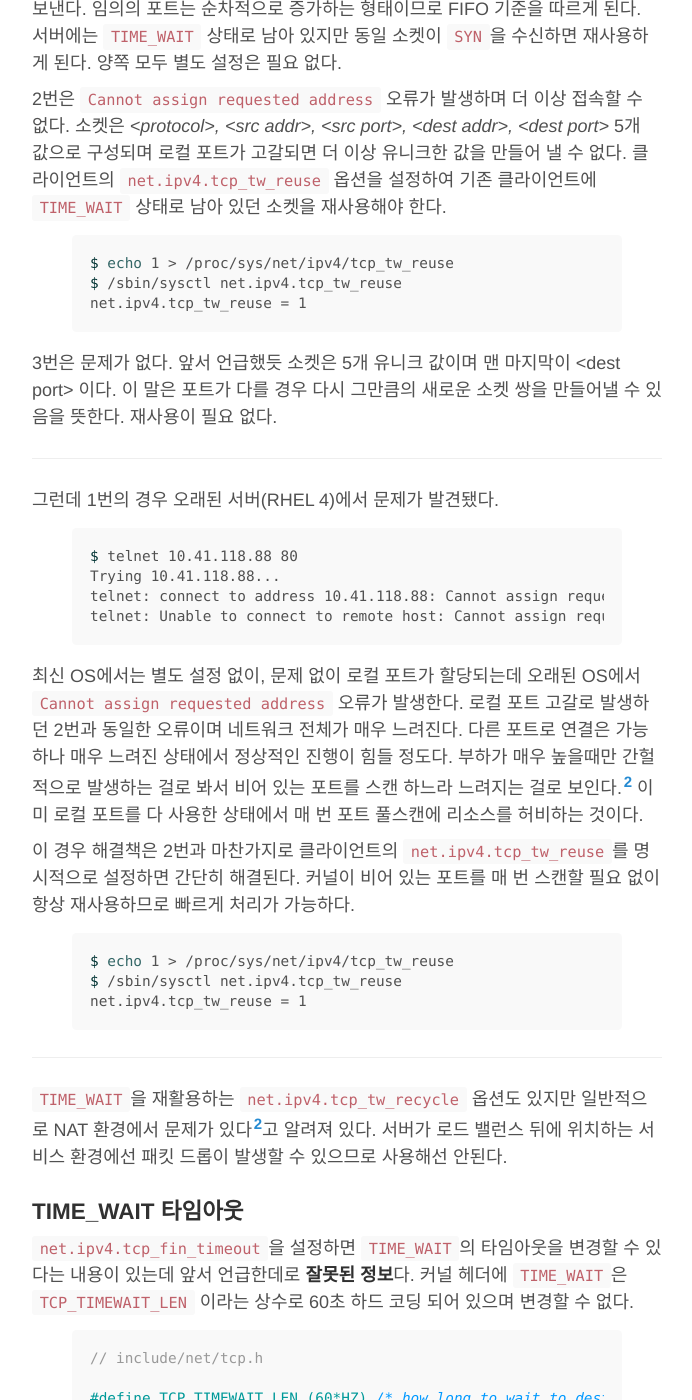
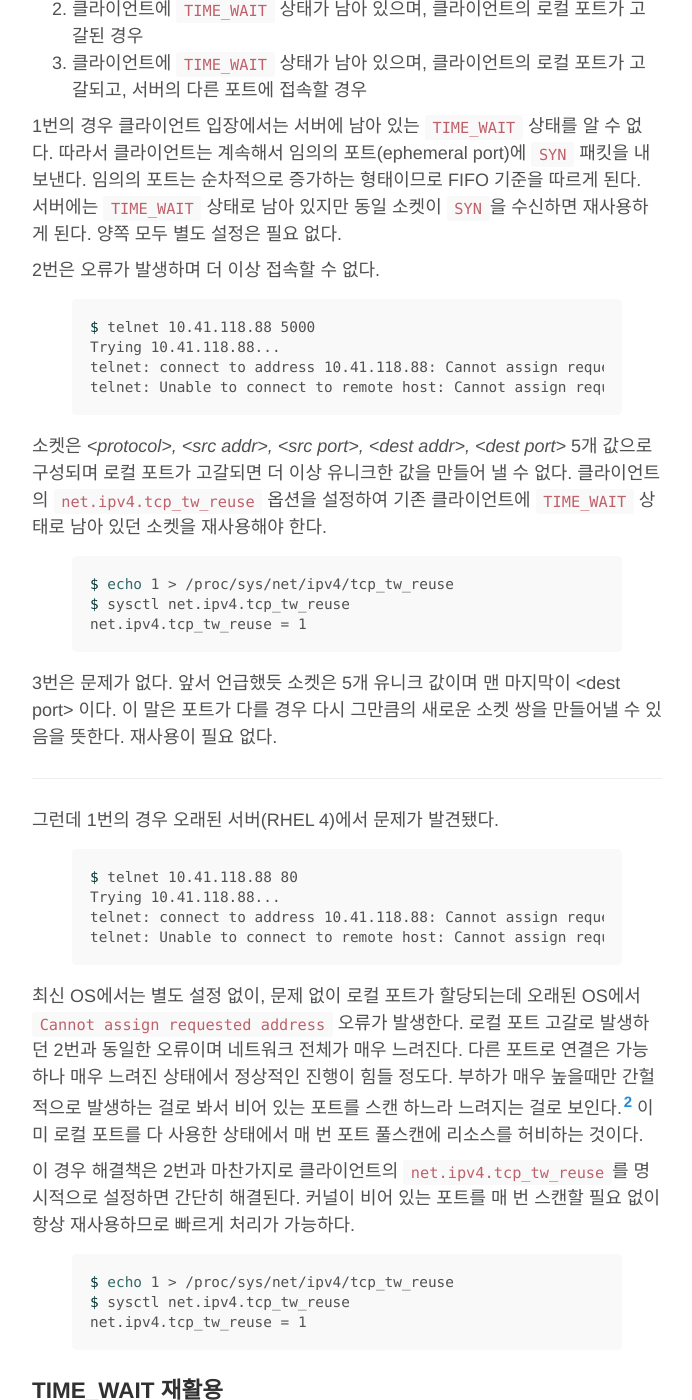
Before and after one commit to Umaigenomu/likejazz.github.io, a Jekyll site: the page built from _posts/2015-06-09-time-wait.md, in a window 1280 px wide and 1400 px high, scrolled down 11296 px. Shown: the whole window, without its empty margins (293-985 px from the left). Built offline with Jekyll 4.4.1, drawn with Linux system fonts in a browser that asks for light colours; some of the changed text lies outside the part shown.

Commit message:
Publishing

```diff
--- a/_posts/2015-06-09-time-wait.md
+++ b/_posts/2015-06-09-time-wait.md
@@ -27,19 +27,19 @@
 
 현재 시점에서 인터넷에 있는 가장 정확한 문서는 Vincent Bernat 가 작성한 [Coping with the TCP TIME-WAIT state on busy Linux servers](http://vincent.bernat.im/en/blog/2014-tcp-time-wait-state-linux.html) 이다. 이외 대부분의 문서는 잘못된 내용을 담고 있는 경우가 많으니 주의가 필요하다.
 
-그렇다면 `TIME_WAIT` 상태가 왜 필요하고, 왜 그렇게 길게 설정되어 있는지 이유를 살펴보도록 한다. 만약 `TIME_WAIT`이 짧다면 아래와 같은 두 가지 문제[^fn-2]가 발생한다.
+그렇다면 `TIME_WAIT` 상태가 왜 필요하고, 왜 그렇게 길게 설정되어 있는지 이유를 살펴보도록 한다. 만일 `TIME_WAIT`이 짧다면 아래와 같은 두 가지 문제[^fn-2]가 발생한다.
 
 <img src="http://d1g3mdmxf8zbo9.cloudfront.net/images/tcp/duplicate-segment.png" width="300" />
 
 첫 번째는 지연 패킷이 발생할 경우다.
 
-이미 다른 연결로 진행되었을 수 있고 지연 패킷이 뒤늦게 도달해 데이타 무결성 문제가 발생할 수 있다.
+이미 다른 연결로 진행되었을 수 있고 지연 패킷이 뒤늦게 도달해 데이타 무결성 문제가 발생한다.
 
 <img src="http://d1g3mdmxf8zbo9.cloudfront.net/images/tcp/last-ack.png" width="300" />
 
 두 번째는 원격 종단의 연결이 닫혔는지 확인해야할 경우다.
 
-마지막 `ACK` 유실시 상대방은 `LAST_ACK` 상태에 빠지게 되고 새로운 `SYN` 패킷 전달시 `RST`를 리턴하며, 새로운 연결이 오류를 내며 실패한다.
+마지막 `ACK` 유실시 상대방은 `LAST_ACK` 상태에 빠지게 되고 새로운 `SYN` 패킷 전달시 `RST`를 리턴한다. 새로운 연결은 오류를 내며 실패한다. 이미 연결을 시도한 상태이기 때문에 상대방에게 접속 오류 메시지가 출력될 것이다.
 
 따라서 반드시 `TIME_WAIT`이 일정 시간 남아 있어서 패킷의 오동작을 예방해야 한다.
 
@@ -238,7 +238,12 @@
 
 처리한 쓰레드도 이미 종료된 상태로 할당된 프로세스도 보이지 않는다. 이미 커널로 처리 권한이 넘어 갔으며 프로세스를 종료해도 `TIME_WAIT` 상태는 사라지지 않는다. 오히려 소켓이 해당 포트를 점유하고 있는 상태로 60초 동안 재시작을 할 수 없게 된다.
 
-재시작을 시도하면 `Address already in use`로 `bind()` 단계에서 오류가 발생하며 시간이 지나 `TIME_WAIT`이 모두 사라진 후에야 가능하다.
+재시작을 시도하면 `bind()` 단계에서 오류가 발생하며 시간이 지나 `TIME_WAIT`이 모두 사라진 후에야 가능하다.
+
+{% highlight bash %}
+$ ./server
+ERROR: Address already in use
+{% endhighlight %}
 
 만약 즉시 재시작이 필요하다면 `setsockopt()`의 `SO_REUSEADDR` 옵션을 적용하면 `bind()` 단계에서 커널이 가져간 처리 권한을 다시 돌려받으며 즉시 재시작 가능하다.
 
@@ -312,7 +322,7 @@
 서버가 또 다른 서버에 클라이언트로 접속하지만 않는다면 자신의 로컬 포트는 사용할 일이 없으며, 리눅스의 로컬 포트 범위는 3만개 정도로 설정되어 있다.
 
 {% highlight bash %}
-$ /sbin/sysctl net.ipv4.ip_local_port_range
+$ sysctl net.ipv4.ip_local_port_range
 net.ipv4.ip_local_port_range = 32768  61000
 {% endhighlight %}
 
@@ -328,11 +338,20 @@
 
 1번의 경우 클라이언트 입장에서는 서버에 남아 있는 `TIME_WAIT` 상태를 알 수 없다. 따라서 클라이언트는 계속해서 임의의 포트(ephemeral port)에 `SYN` 패킷을 내보낸다. 임의의 포트는 순차적으로 증가하는 형태이므로 FIFO 기준을 따르게 된다. 서버에는 `TIME_WAIT` 상태로 남아 있지만 동일 소켓이 `SYN`을 수신하면 재사용하게 된다. 양쪽 모두 별도 설정은 필요 없다.
 
-2번은 `Cannot assign requested address` 오류가 발생하며 더 이상 접속할 수 없다. 소켓은 *\<protocol\>, \<src addr\>, \<src port\>, \<dest addr\>, \<dest port\>* 5개 값으로 구성되며 로컬 포트가 고갈되면 더 이상 유니크한 값을 만들어 낼 수 없다. 클라이언트의 `net.ipv4.tcp_tw_reuse` 옵션을 설정하여 기존 클라이언트에 `TIME_WAIT` 상태로 남아 있던 소켓을 재사용해야 한다.
+2번은 오류가 발생하며 더 이상 접속할 수 없다.
+
+{% highlight bash %}
+$ telnet 10.41.118.88 5000
+Trying 10.41.118.88...
+telnet: connect to address 10.41.118.88: Cannot assign requested address
+telnet: Unable to connect to remote host: Cannot assign requested address
+{% endhighlight %}
+
+소켓은 *\<protocol\>, \<src addr\>, \<src port\>, \<dest addr\>, \<dest port\>* 5개 값으로 구성되며 로컬 포트가 고갈되면 더 이상 유니크한 값을 만들어 낼 수 없다. 클라이언트의 `net.ipv4.tcp_tw_reuse` 옵션을 설정하여 기존 클라이언트에 `TIME_WAIT` 상태로 남아 있던 소켓을 재사용해야 한다.
 
 {% highlight bash %}
 $ echo 1 > /proc/sys/net/ipv4/tcp_tw_reuse
-$ /sbin/sysctl net.ipv4.tcp_tw_reuse
+$ sysctl net.ipv4.tcp_tw_reuse
 net.ipv4.tcp_tw_reuse = 1
 {% endhighlight %}
 
@@ -355,13 +374,13 @@
 
 {% highlight bash %}
 $ echo 1 > /proc/sys/net/ipv4/tcp_tw_reuse
-$ /sbin/sysctl net.ipv4.tcp_tw_reuse
+$ sysctl net.ipv4.tcp_tw_reuse
 net.ipv4.tcp_tw_reuse = 1
 {% endhighlight %}
 
----
+### TIME_WAIT 재활용
 
-`TIME_WAIT`을 재활용하는 `net.ipv4.tcp_tw_recycle` 옵션도 있지만 일반적으로 NAT 환경에서 문제가 있다[^fn-2]고 알려져 있다. 서버가 로드 밸런스 뒤에 위치하는 서비스 환경에선 패킷 드롭이 발생할 수 있으므로 사용해선 안된다.
+`TIME_WAIT`을 재활용하는데는 매우 성능이 좋은 `net.ipv4.tcp_tw_recycle` 옵션이 있다. 그러나 NAT 환경에서 문제가 있다[^fn-2]고 알려져 있다. 서버가 로드 밸런스 뒤에 위치하는 서비스 환경에선 [패킷 드롭이 발생](http://tagnee.tistory.com/22)할 수 있으므로 절대 **사용해선 안된다**.
 
 ### TIME_WAIT 타임아웃
 
```
Also changed, not shown: other parts of _posts/2015-06-09-time-wait.md (+8 -3 lines).
